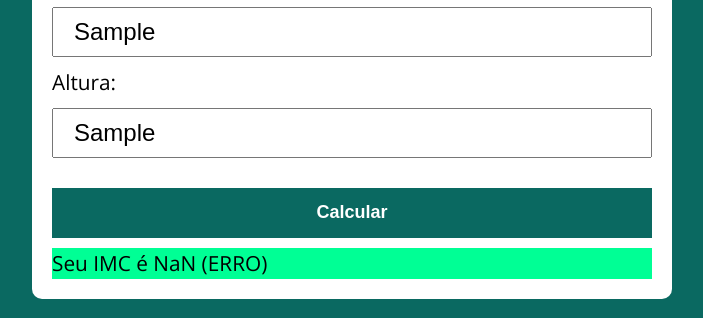
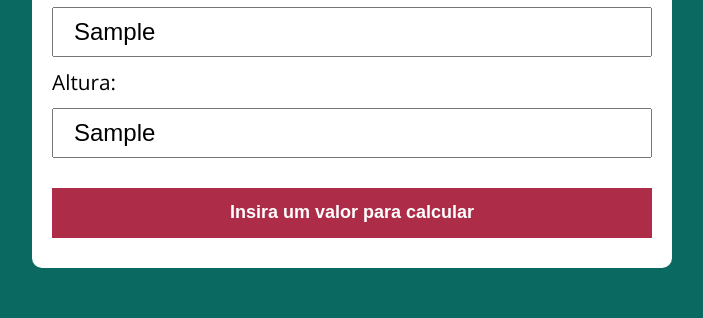
Before and after one commit to chuckpr3/Calculadora-de-IMC, a plain HTML site: page aula 14/index.html in a window 1280 px wide. Both pictures are taken after typing "Sample", "Sample" into the empty fields and a click on the button "Calcular". Shown: the part 600-918 px from the top of the page, without its empty margins (288-991 px from the left). Drawn offline with nearby package versions, Linux system fonts and the light colour scheme.

Commit message:
Calculadora-de-IMC

```diff
--- a/aula 14/index.html
+++ b/aula 14/index.html
@@ -48,7 +48,7 @@
             <label for="altura1">Altura:</label>
             <input type="text" name="" class="altura">
 
-            <button>Calcular</button>
+            <button id="buttonCale">Calcular</button>
         </form>
         <div class="resultado">
 
--- a/aula 14/script.js
+++ b/aula 14/script.js
@@ -1,7 +1,6 @@
 function meuEscopo() {
     const form = document.querySelector('.form');
     const resultado = document.querySelector('.resultado');
-
 
         function recebeEventoForm(evento){
         evento.preventDefault();
@@ -31,7 +30,10 @@ function meuEscopo() {
             resultado.innerHTML += ` (Obesidade grau 3)`
 
         }else {
-            resultado.innerHTML += ` (ERRO)`
+            resultado.innerHTML = ' '
+            buttonCale.innerHTML = 'Insira um valor para calcular';
+            buttonCale.style.background = '#ad2d49';
+            buttonCale.style.cursor = 'no-drop';
         }
 
     }
```
